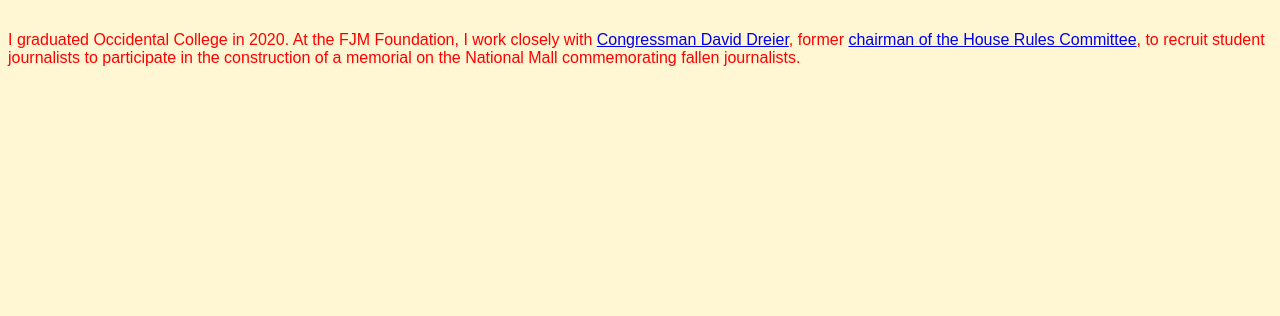
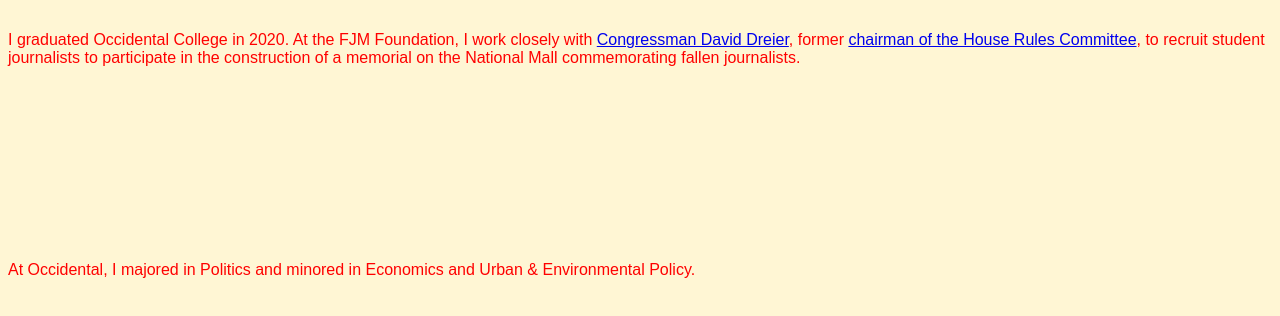
Before and after one commit to acerez/acerez.github.io, a plain HTML site: page index.html in a window 1280 px wide. Shown: the part 248-564 px from the top of the page. Drawn offline with Linux system fonts and the light colour scheme.

Commit message:
add text

```diff
--- a/index.html
+++ b/index.html
@@ -24,5 +24,9 @@
     <p>
         I graduated Occidental College in 2020. At the FJM Foundation, I work closely with <a href = 'https://en.wikipedia.org/wiki/David_Dreier'>Congressman David Dreier</a>, former <a href = 'https://en.wikipedia.org/wiki/United_States_House_Committee_on_Rules#Chairs,_1849%E2%80%931853_and_1880%E2%80%93present'>chairman of the House Rules Committee</a>, to recruit student journalists to participate in the construction of a memorial on the National Mall commemorating fallen journalists.
     </p>
+    <br><br><br><br><br><br><br><br><br>
+    <p>
+        At Occidental, I majored in Politics and minored in Economics and Urban & Environmental Policy.
+    </p>
 </body>
 </html>
```
